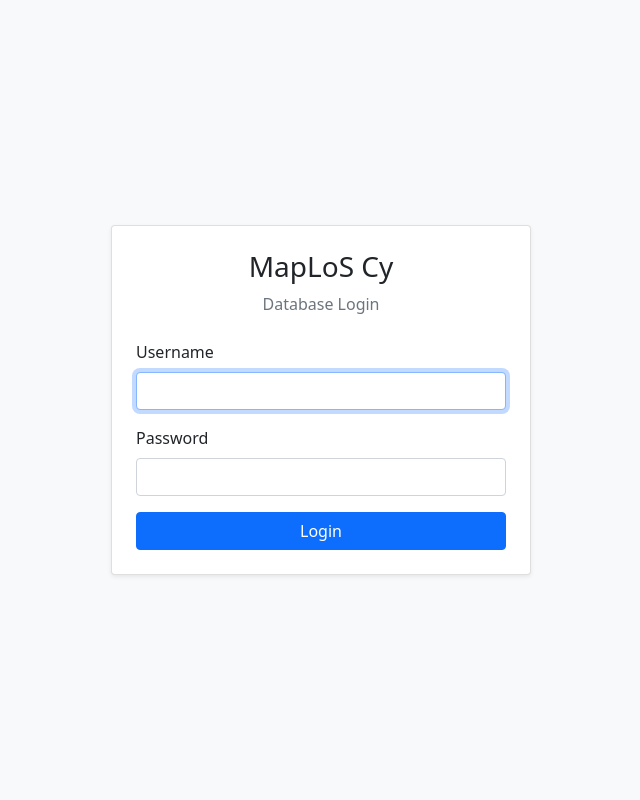
After one commit to andriana3792/saint_database, a Django app: page /login/ in a window 1280 px wide. The commit adds this page. Shown: the whole page, without its empty margins (319-959 px from the left). Run offline with Django 4.2, Linux system fonts and the light colour scheme.

Commit message:
add login screen

```diff
--- a/saint_project/urls.py
+++ b/saint_project/urls.py
@@ -2,9 +2,22 @@ from django.contrib import admin
 from django.urls import path, include
 from django.conf import settings
 from django.conf.urls.static import static
+from django.contrib.auth import views as auth_views
 
 urlpatterns = [
     path("saints-dashboard/", admin.site.urls),
+    # Login / Logout
+    path(
+        "login/",
+        auth_views.LoginView.as_view(template_name="registration/login.html"),
+        name="login",
+    ),
+    path(
+        "logout/",
+        auth_views.LogoutView.as_view(),
+        name="logout",
+    ),
+    # App URLs
     path("", include("saints.urls")),
 ]
 
--- a/saints/views.py
+++ b/saints/views.py
@@ -1,18 +1,19 @@
 import json
 from django.views.generic import ListView, DetailView
+from django.contrib.auth.mixins import LoginRequiredMixin
 from django.core.serializers.json import DjangoJSONEncoder
 
 from .models import Saint
 
 
-class SaintListView(ListView):
+class SaintListView(LoginRequiredMixin,ListView):
     model = Saint
     template_name = "saints/saint_list.html"
     context_object_name = "saints"
     paginate_by = 20
 
 
-class SaintDetailView(DetailView):
+class SaintDetailView(LoginRequiredMixin,DetailView):
     model = Saint
     template_name = "saints/saint_detail.html"
 
--- /dev/null
+++ b/templates/registration/login.html
@@ -0,0 +1,60 @@
+{% load static %}
+<!DOCTYPE html>
+<html lang="en">
+<head>
+    <meta charset="UTF-8">
+    <title>Login - MapLoS Cy Database</title>
+    <meta name="viewport" content="width=device-width, initial-scale=1">
+
+    <link href="https://cdn.jsdelivr.net/npm/bootstrap@5.1.3/dist/css/bootstrap.min.css" rel="stylesheet">
+</head>
+<body class="bg-light">
+
+<div class="container min-vh-100 d-flex justify-content-center align-items-center">
+    <div class="card shadow-sm" style="max-width: 420px; width: 100%;">
+        <div class="card-body p-4">
+            <h3 class="text-center mb-2">MapLoS Cy</h3>
+            <p class="text-center text-muted mb-4">Database Login</p>
+
+            {% if form.errors %}
+                <div class="alert alert-danger">
+                    Invalid username or password.
+                </div>
+            {% endif %}
+
+            <form method="post">
+                {% csrf_token %}
+
+                <div class="mb-3">
+                    <label for="id_username" class="form-label">Username</label>
+                    <input
+                        type="text"
+                        name="username"
+                        autofocus
+                        required
+                        id="id_username"
+                        class="form-control"
+                    >
+                </div>
+
+                <div class="mb-3">
+                    <label for="id_password" class="form-label">Password</label>
+                    <input
+                        type="password"
+                        name="password"
+                        required
+                        id="id_password"
+                        class="form-control"
+                    >
+                </div>
+
+                <button type="submit" class="btn btn-primary w-100">
+                    Login
+                </button>
+            </form>
+        </div>
+    </div>
+</div>
+
+</body>
+</html>
```
Also changed, not shown: saint_project/settings.py (+9 -0 lines), templates/partials/header.html (+15 -2 lines).
